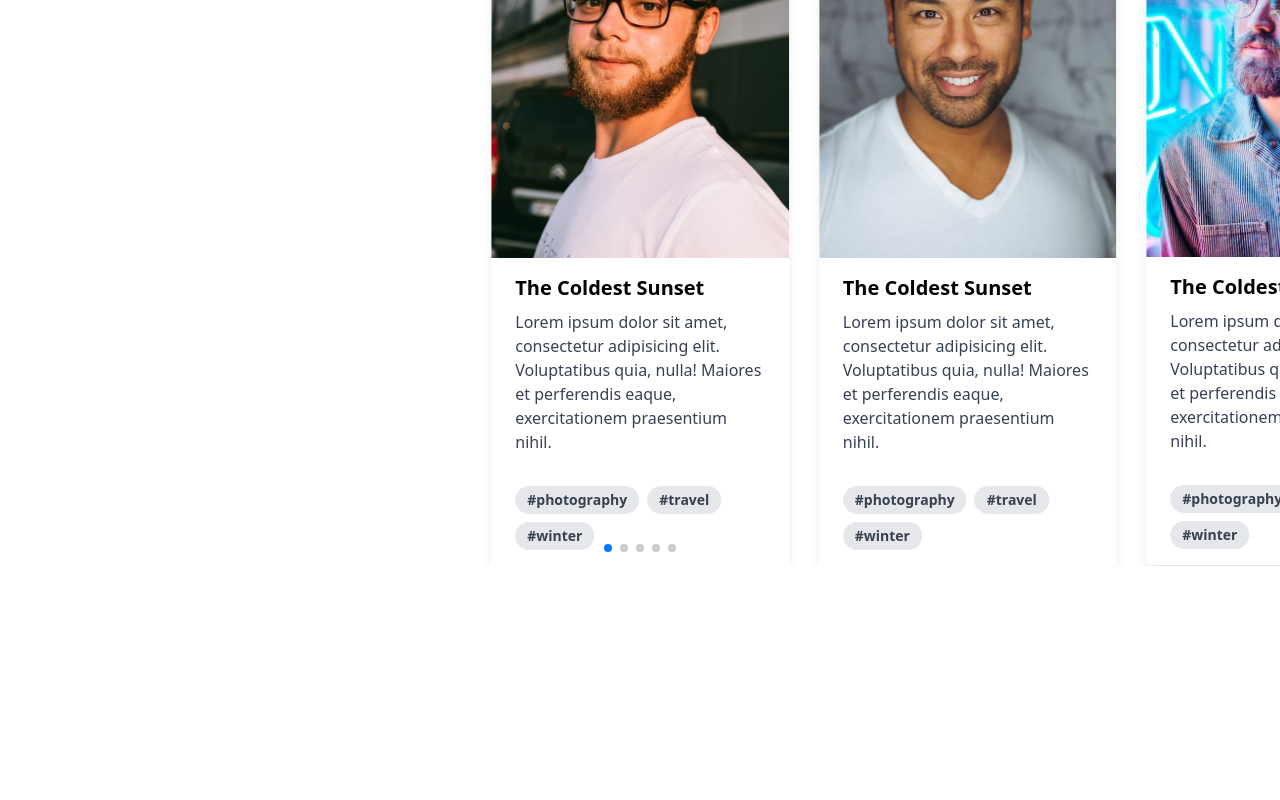
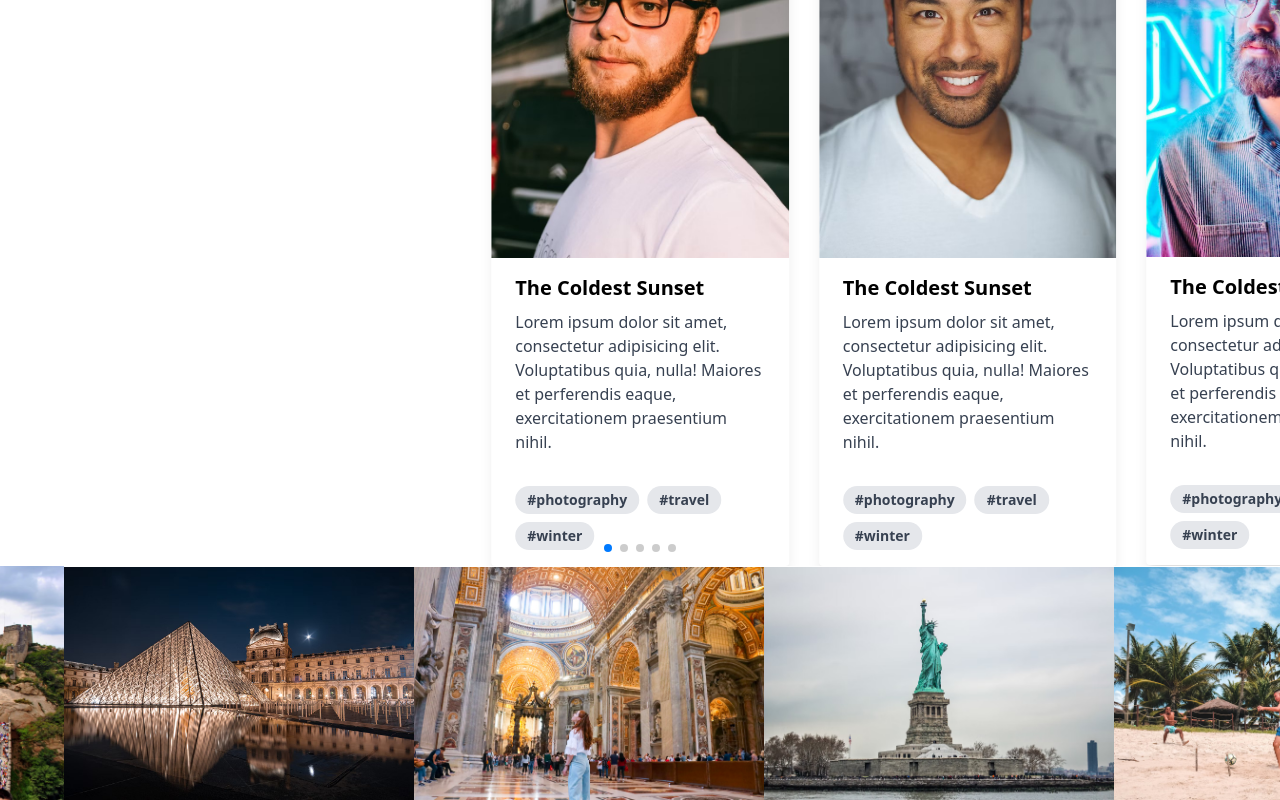
Before and after one commit to git-sujon/travel-agencies-all-in-one-place, a Next.js app: page /about in a window 1280 px wide. Shown: the part 887-1687 px from the top of the page. Before the commit the page ends 1453 px from the top, so only its background shows below. Built offline with nearby package versions, Linux system fonts and the light colour scheme.

Commit message:
marguee added

```diff
--- a/package.json
+++ b/package.json
@@ -20,6 +20,7 @@
     "postcss": "8.4.28",
     "react": "18.2.0",
     "react-dom": "18.2.0",
+    "react-fast-marquee": "^1.6.0",
     "react-hook-form": "^7.45.4",
     "react-redux": "^8.1.2",
     "react-tabs": "^6.0.2",
--- a/src/pages/about/index.tsx
+++ b/src/pages/about/index.tsx
@@ -8,6 +8,7 @@ import 'swiper/css';
 import 'swiper/css/pagination';
 // import required modules
 import { Pagination } from 'swiper/modules';
+import Marquee from "react-fast-marquee";
 
 const AboutPage = () => {
   return (
@@ -173,7 +174,15 @@ const AboutPage = () => {
       </Swiper>
       </div>
       <div>
-
+      <Marquee>
+        <Image width={350} height={400} src="/images/place1.jpg" alt="location"/>
+        <Image width={350} height={400} src="/images/place2.jpg" alt="location"/>
+        <Image width={350} height={400} src="/images/place3.jpg" alt="location"/>
+        <Image width={350} height={400} src="/images/place4.jpg" alt="location"/>
+        <Image width={350} height={400} src="/images/place5.jpg" alt="location"/>
+        <Image width={350} height={400} src="/images/place6.jpg" alt="location"/>
+        <Image width={350} height={400} src="/images/place7.jpg" alt="location"/>
+  </Marquee>
       </div>
     </div>
   );
```
Also changed, not shown: 1 other file (tests, documents, lock files or other folders).
